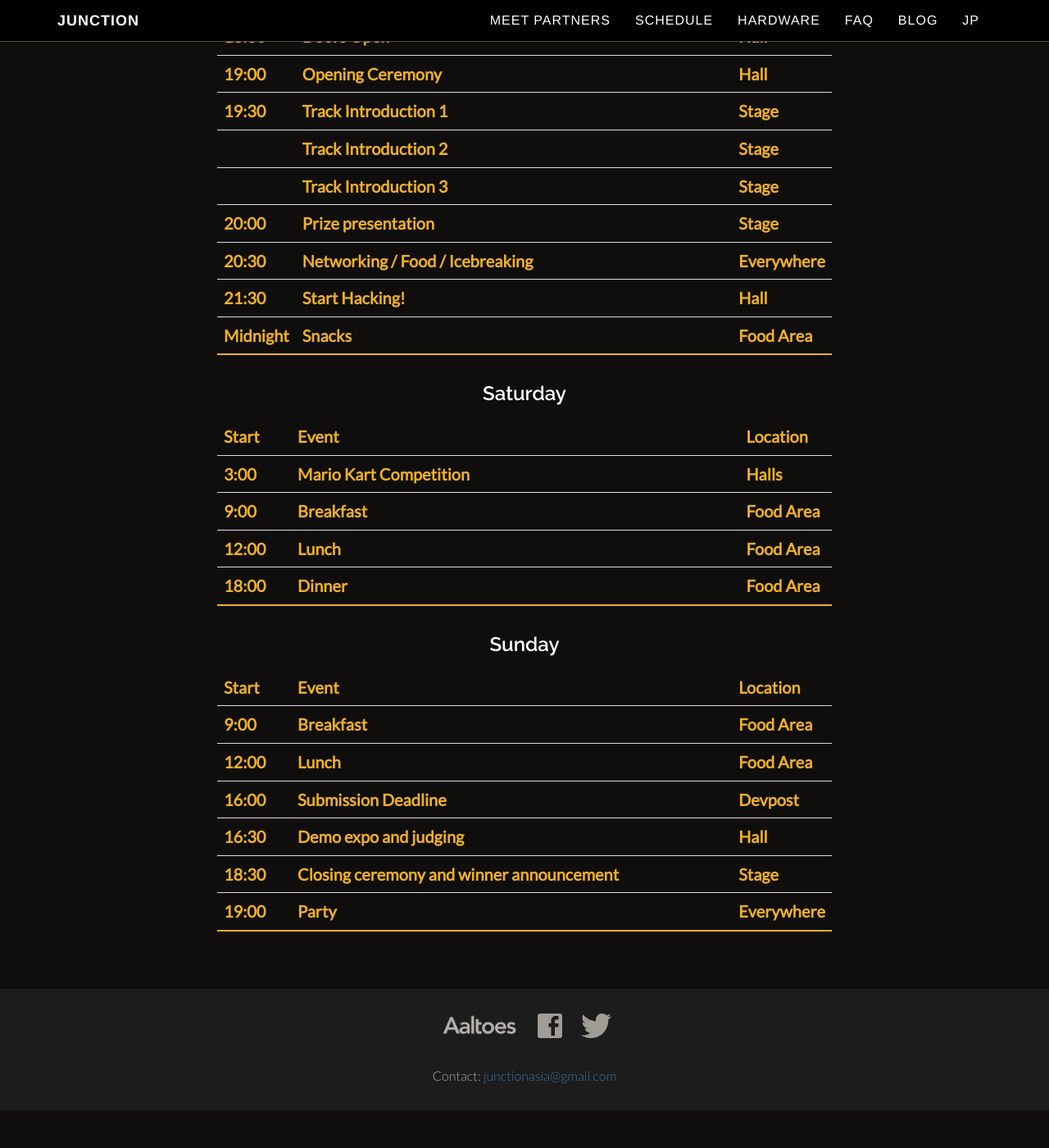
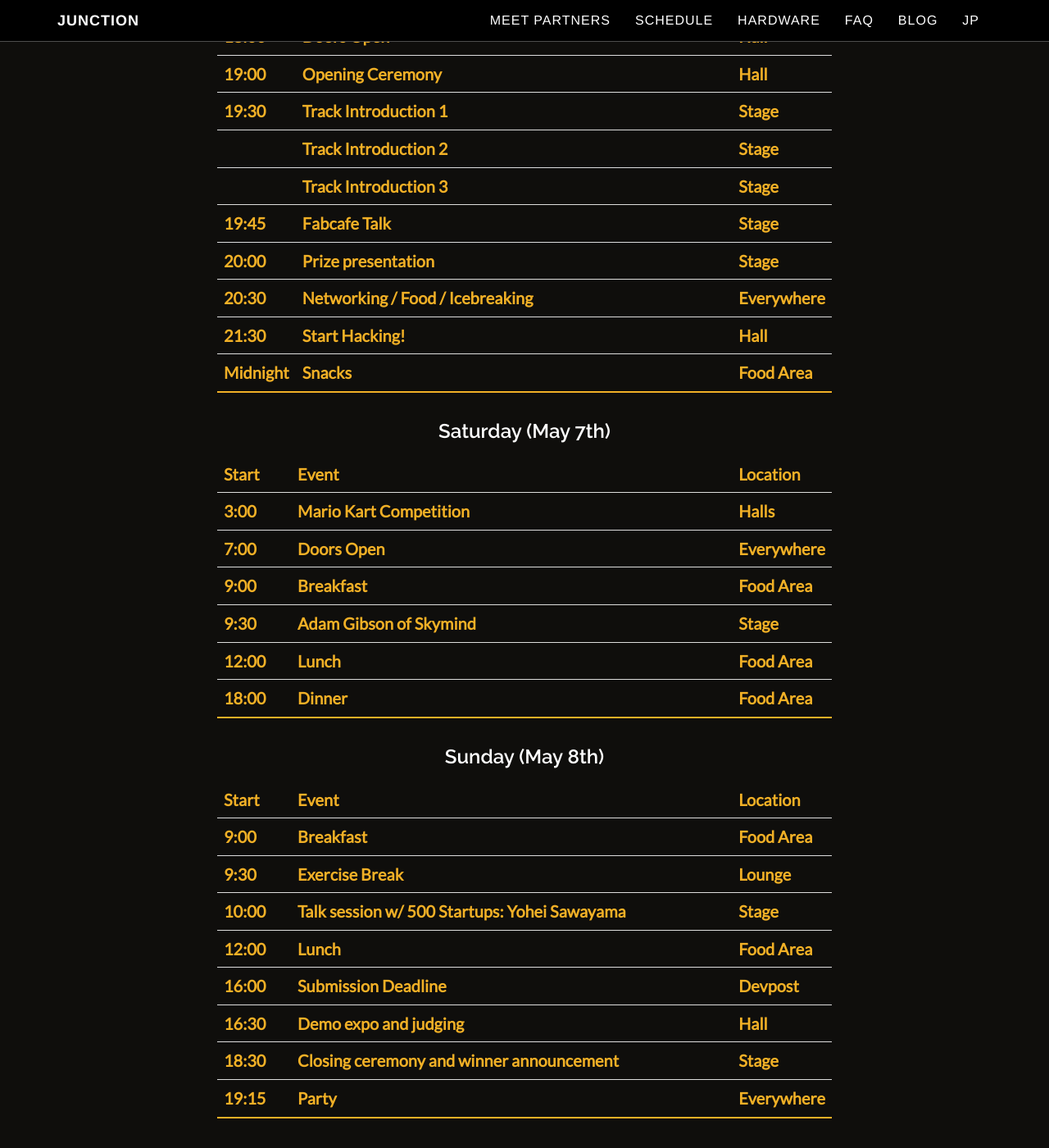
Before and after one commit to junctionasia/junctionasia.github.io, a Jekyll site: the page built from schedule.html, in a window 1280 px wide and 1400 px high, scrolled down 254 px. Shown: the whole window at 82% size. Built offline with Jekyll 4.4.1, drawn with Linux system fonts in a browser that asks for light colours; nearby versions of some CDN libraries; before the commit the page ends 1608 px from its top, so only the background shows below that; some of the changed text lies outside the part shown.

Commit message:
Update schedule

```diff
--- a/schedule.html
+++ b/schedule.html
@@ -8,7 +8,7 @@
             <div class="col-md-offset-2 col-md-8">
   				<h1>Schedule</h1>
 
-                <h3>Friday</h3>
+                <h3>Friday (May 6th)</h3>
                 <table class="table">
                     <thead>
                         <tr>
@@ -41,6 +41,11 @@
                         <td>Stage</td>
                         </tr>
                         <tr>
+                        <td>19:45</td>
+                        <td>Fabcafe Talk</td>
+                        <td>Stage</td>
+                        </tr>
+                        <tr>
                         <td>20:00</td>
                         <td>Prize presentation</td>
                         <td>Stage</td>
@@ -65,7 +70,7 @@
                     </tbody>
                 </table>
 
-                <h3>Saturday</h3>
+                <h3>Saturday (May 7th)</h3>
                 <table class="table">
                 	<thead>
                 		<tr>
@@ -73,15 +78,24 @@
                 		<td>Event</td>
                 		<td>Location</td>
                 		</tr>
-                		<tr>
                         <td>3:00</td>
                         <td>Mario Kart Competition</td>
                         <td>Halls</td>
                         </tr>
                         <tr>
+                        <td>7:00</td>
+                        <td>Doors Open</td>
+                        <td>Everywhere</td>
+                        </tr>
+                        <tr>
                         <td>9:00</td>
                         <td>Breakfast</td>
                         <td>Food Area</td>
+                        </tr>
+                        <tr>
+                        <td>9:30</td>
+                        <td>Adam Gibson of Skymind</td>
+                        <td>Stage</td>
                         </tr>
                 		<tr>
                 		<td>12:00</td>
@@ -96,7 +110,7 @@
                 	</thead>
                 </table>
 
-                  <h3>Sunday</h3>
+                  <h3>Sunday (May 8th)</h3>
                 <table class="table">
                 	<thead>
                 		<tr>
@@ -108,6 +122,16 @@
                 		<td>9:00</td>
                 		<td>Breakfast</td>
                 		<td>Food Area</td>
+                		</tr>
+                        <tr>
+                        <td>9:30</td>
+                        <td>Exercise Break</td>
+                        <td>Lounge</td>
+                        </tr>
+                        <tr>
+                        <td>10:00</td>
+                        <td>Talk session w/ 500 Startups: Yohei Sawayama</td>
+                        <td>Stage</td>
                         </tr>
                 		<tr>
                 		<td>12:00</td>
@@ -130,7 +154,7 @@
                 		<td>Stage</td>
                 		</tr>
                 		<tr>
-                		<td>19:00</td>
+                		<td>19:15</td>
                 		<td>Party</td>
                 		<td>Everywhere</td>
                 		</tr>
```
Lines whose indentation alone changed are shown as unchanged.
